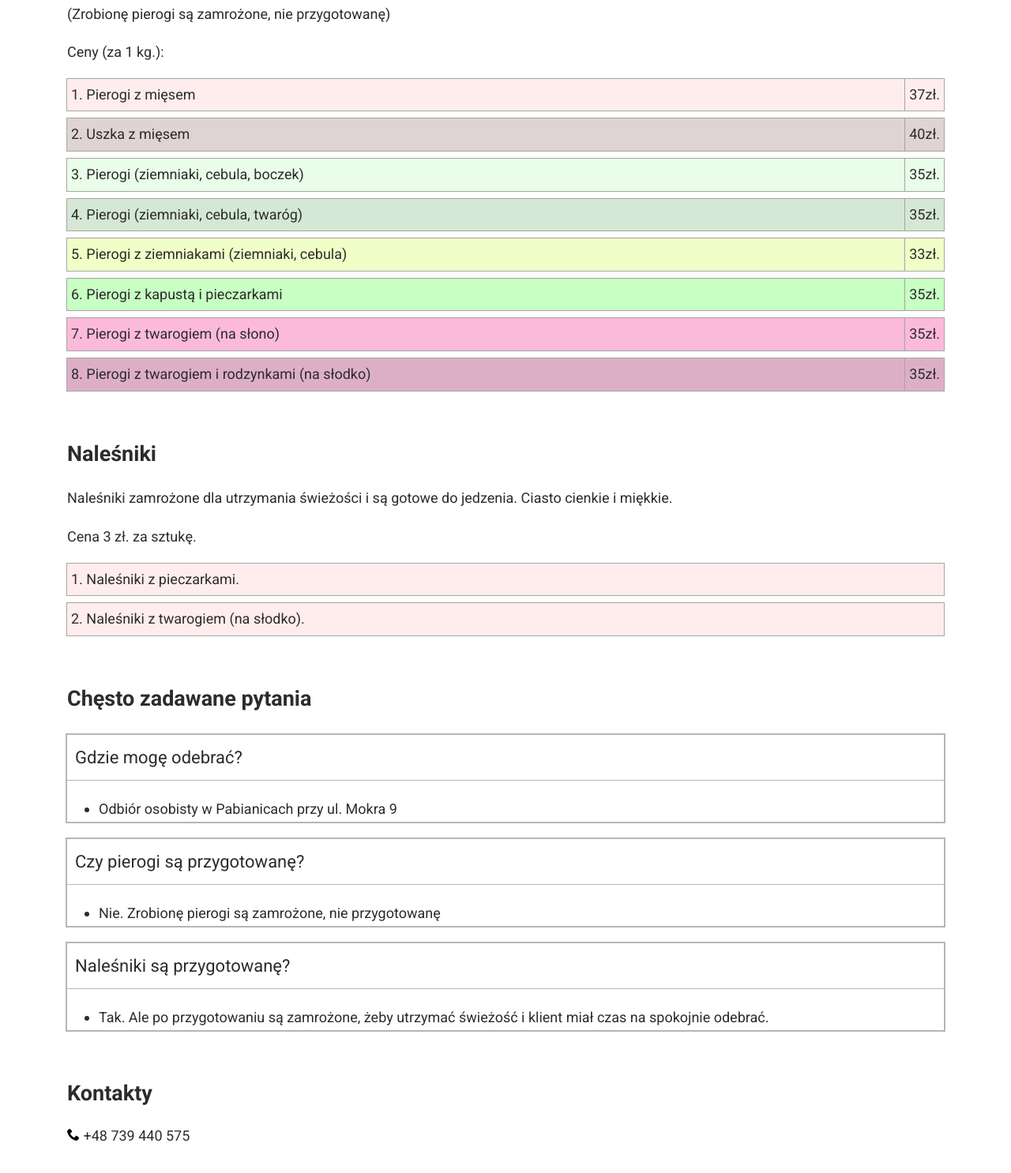
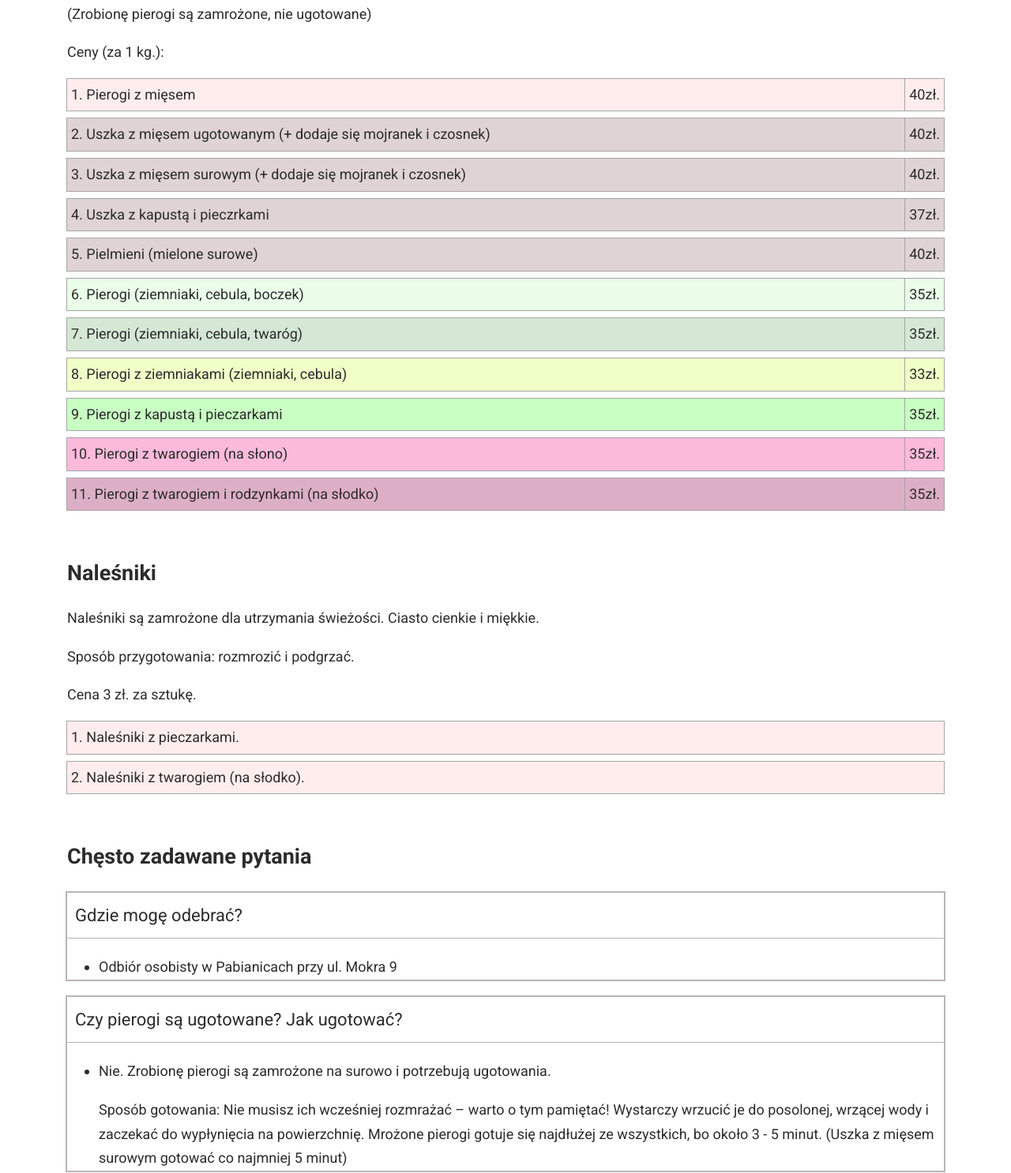
Before and after one commit to torkotiuk/pierogi, a plain HTML site: page index.html in a window 1280 px wide. Shown: the part 864-2350 px from the top of the page at 79% size. Drawn offline with Linux system fonts and the light colour scheme.

Commit message:
change gramatik

```diff
--- a/index.html
+++ b/index.html
@@ -70,52 +70,72 @@
               Pierogi wypełnione są tradycyjnymi farszami i robione na świeżo
               pod zamówienie.
             </p>
-            <p>(Zrobionę pierogi są zamrożone, nie przygotowanę)</p>
+            <p>(Zrobionę pierogi są zamrożone, nie ugotowane)</p>
 
             <p>Ceny (za 1 kg.):</p>
 
             <ul class="price-set list">
               <li class="price-set__item price-set__item__color1">
                 <div class="price-set__product">1. Pierogi z mięsem</div>
+                <div class="price-set__price">40zł.</div>
+              </li>
+              <li class="price-set__item price-set__item__color2">
+                <div class="price-set__product">
+                  2. Uszka z mięsem ugotowanym (+ dodaje się mojranek i czosnek)
+                </div>
+                <div class="price-set__price">40zł.</div>
+              </li>
+              <li class="price-set__item price-set__item__color2">
+                <div class="price-set__product">
+                  3. Uszka z mięsem surowym (+ dodaje się mojranek i czosnek)
+                </div>
+                <div class="price-set__price">40zł.</div>
+              </li>
+              <li class="price-set__item price-set__item__color2">
+                <div class="price-set__product">
+                  4. Uszka z kapustą i pieczrkami
+                </div>
                 <div class="price-set__price">37zł.</div>
               </li>
               <li class="price-set__item price-set__item__color2">
-                <div class="price-set__product">2. Uszka z mięsem</div>
+                <div class="price-set__product">
+                  5. Pielmieni (mielone surowe)
+                </div>
                 <div class="price-set__price">40zł.</div>
               </li>
               <li class="price-set__item price-set__item__color3">
                 <div class="price-set__product">
-                  3. Pierogi (ziemniaki, cebula, boczek)
+                  6. Pierogi (ziemniaki, cebula, boczek)
                 </div>
                 <div class="price-set__price">35zł.</div>
               </li>
               <li class="price-set__item price-set__item__color4">
                 <div class="price-set__product">
-                  4. Pierogi (ziemniaki, cebula, twaróg)
+                  7. Pierogi (ziemniaki, cebula, twaróg)
                 </div>
                 <div class="price-set__price">35zł.</div>
               </li>
               <li class="price-set__item price-set__item__color5">
                 <div class="price-set__product">
-                  5. Pierogi z ziemniakami (ziemniaki, cebula)
+                  8. Pierogi z ziemniakami (ziemniaki, cebula)
                 </div>
                 <div class="price-set__price">33zł.</div>
               </li>
               <li class="price-set__item price-set__item__color6">
                 <div class="price-set__product">
-                  6. Pierogi z kapustą i pieczarkami
+                  9. Pierogi z kapustą i pieczarkami
                 </div>
                 <div class="price-set__price">35zł.</div>
               </li>
               <li class="price-set__item price-set__item__color7">
                 <div class="price-set__product">
-                  7. Pierogi z twarogiem (na słono)
+                  10. Pierogi z twarogiem (na słono)
                 </div>
                 <div class="price-set__price">35zł.</div>
               </li>
               <li class="price-set__item price-set__item__color8">
                 <div class="price-set__product">
-                  8. Pierogi z twarogiem i rodzynkami (na słodko)
+                  11. Pierogi z twarogiem i rodzynkami (na słodko)
                 </div>
                 <div class="price-set__price">35zł.</div>
               </li>
@@ -127,9 +147,11 @@
           <div class="container">
             <h2>Naleśniki</h2>
             <p>
-              Naleśniki zamrożone dla utrzymania świeżości i są gotowe do
-              jedzenia. Ciasto cienkie i miękkie.
+              Naleśniki są zamrożone dla utrzymania świeżości. Ciasto cienkie i
+              miękkie.
             </p>
+
+            <p>Sposób przygotowania: rozmrozić i podgrzać.</p>
             <p>Cena 3 zł. za sztukę.</p>
 
             <ul class="price-set list">
@@ -157,20 +179,21 @@
               </ul>
             </div>
             <div class="faq__question-container">
-              <p class="faq__question">Czy pierogi są przygotowanę?</p>
-              <ul>
-                <li>
-                  <p>Nie. Zrobionę pierogi są zamrożone, nie przygotowanę</p>
-                </li>
-              </ul>
-            </div>
-            <div class="faq__question-container">
-              <p class="faq__question">Naleśniki są przygotowanę?</p>
+              <p class="faq__question">
+                Czy pierogi są ugotowane? Jak ugotować?
+              </p>
               <ul>
                 <li>
                   <p>
-                    Tak. Ale po przygotowaniu są zamrożone, żeby utrzymać
-                    świeżość i klient miał czas na spokojnie odebrać.
+                    Nie. Zrobionę pierogi są zamrożone na surowo i potrzebują
+                    ugotowania.
+                  </p>
+                  <p>
+                    Sposób gotowania: Nie musisz ich wcześniej rozmrażać – warto
+                    o tym pamiętać! Wystarczy wrzucić je do posolonej, wrzącej
+                    wody i zaczekać do wypłynięcia na powierzchnię. Mrożone
+                    pierogi gotuje się najdłużej ze wszystkich, bo około 3 - 5
+                    minut. (Uszka z mięsem surowym gotować co najmniej 5 minut)
                   </p>
                 </li>
               </ul>
```
